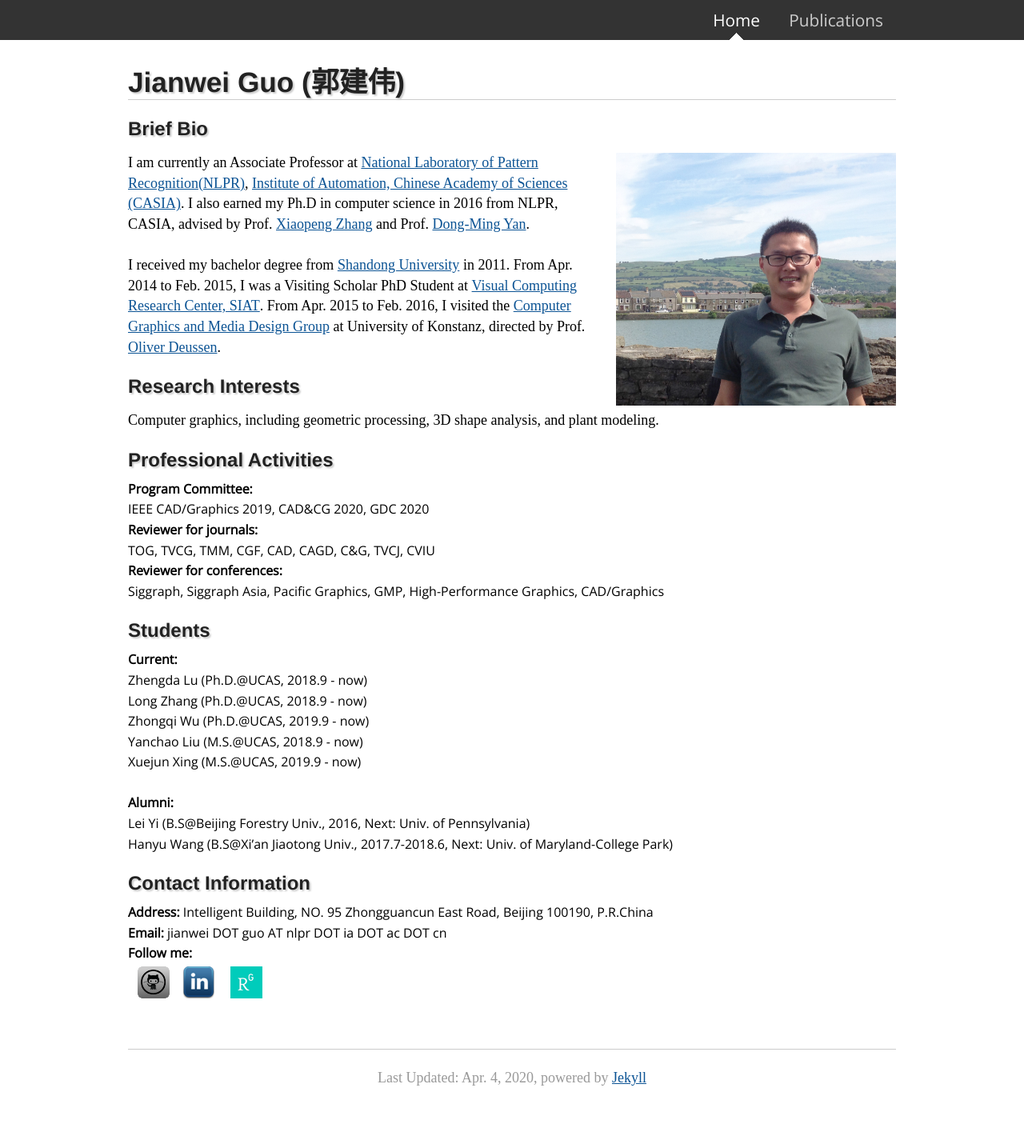
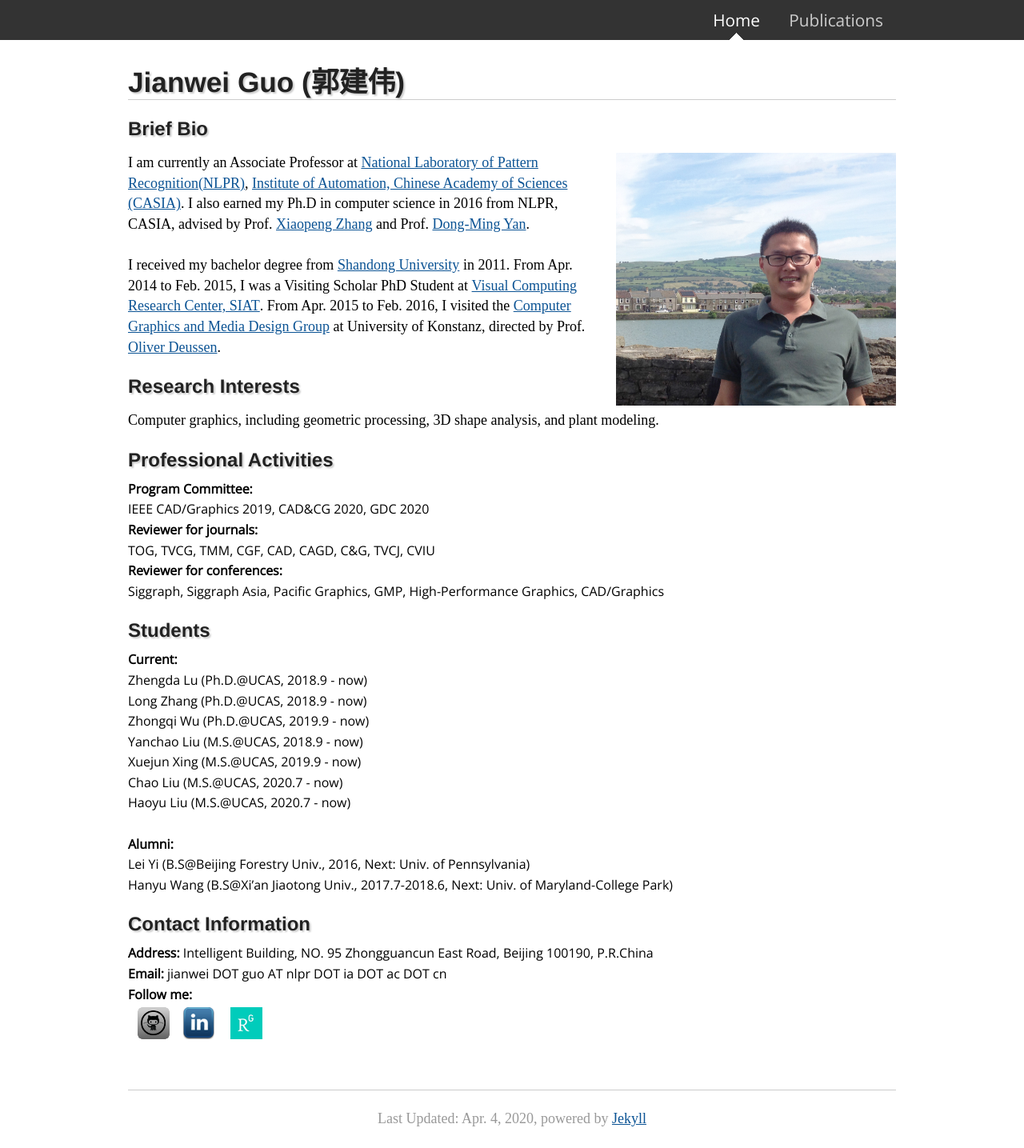
Before and after one commit to jianweiguo/jianweiguo.github.io, a Jekyll site: the page built from index.html, in a window 1280 px wide. Shown: the whole page at 80% size. Built offline with Jekyll 4.4.1, drawn with Linux system fonts in a browser that asks for light colours; before the commit the page ends 1384 px from its top, so only the background shows below that.

Commit message:
update publication

```diff
--- a/index.html
+++ b/index.html
@@ -39,6 +39,8 @@ I received my bachelor degree from <a href="http://en.sdu.edu.cn/" target="_blan
 	Zhongqi Wu (Ph.D.@UCAS, 2019.9 - now)<br />
 	Yanchao Liu (M.S.@UCAS, 2018.9 - now)<br />
 	Xuejun Xing (M.S.@UCAS, 2019.9 - now)<br />
+	Chao Liu (M.S.@UCAS, 2020.7 - now)<br />
+	Haoyu Liu (M.S.@UCAS, 2020.7 - now)<br />
 
 	<br />
 	<h4>Alumni:</h4>
--- a/publications/index.html
+++ b/publications/index.html
@@ -25,7 +25,7 @@ p {font-family:Georgia;font-size:16px;}
 <img src="2020_sig_MGCN.png" alt="Siggraph20-MGCN" align ="left" width="220" height="124" style="margin:0px 20px 0px 0px">
 <a href="https://arxiv.org/pdf/2001.10472" target="_blank" style="font-weight:bold;color:rgb(11,83,148)">MGCN: Descriptor Learning using Multiscale GCNs</a> <br />
 Yiqun Wang, Jing Ren, Dong-Ming Yan, <a a style="font-weight:bold;color:black">Jianwei Guo</a>, Xiaopeng Zhang, Peter Wonka<br />
-<a style="font-style:italic;color:black">ACM Transactions on Graphics (Proceedings of SIGGRAPH), 39, 4, Article 1, 2020.</a> <br />
+<a style="font-style:italic;color:black">ACM Transactions on Graphics (Proceedings of SIGGRAPH 2020), 39, 4, Article 1, 2020.</a> <br />
 [<a href="https://arxiv.org/pdf/2001.10472" target="_blank" style="color:rgb(11,83,148)">pdf</a>]
 [<a href="https://github.com/yiqun-wang/MGCN" target="_blank" style="color:rgb(11,83,148)">code</a>]
 </p>
@@ -56,8 +56,8 @@ Yiqun Wang, Jing Ren, Dong-Ming Yan, <a a style="font-weight:bold;color:black">J
 <img src="2020_CVM_PCVD.jpg" alt="2020_CVM_PCVD" align ="left" width="220" height="130" style="margin:0px 20px 0px 0px">
 <a href="Computational Visual Media Conference" target="_blank" style="font-weight:bold;color:rgb(11,83,148)">Parallel Computation of 3D Clipped Voronoi Diagrams</a> <br />
 Xiaohan Liu, Lei Ma, <a a style="font-weight:bold;color:black">Jianwei Guo</a>, Dong-Ming Yan<br />
-<!--<a style="font-style:italic;color:black">Computational Visual Media Conference (recommended to IEEE TVCG), 2020.</a> <br /> -->
-<a style="font-style:italic;color:black">Computational Visual Media Conference, 2020.</a> <br />
+<a style="font-style:italic;color:black">IEEE Transactions on Visualization & Computer Graphics (Proceedings of CVM 2020), 2020.</a> <br />
+<!--<a style="font-style:italic;color:black">Computational Visual Media Conference, 2020.</a> <br />-->
 [<a href="https://xh-liu-tech.github.io/publication/liu2020parallel/" target="_blank" style="color:rgb(11,83,148)">pdf</a>]
 </p>
 
```
